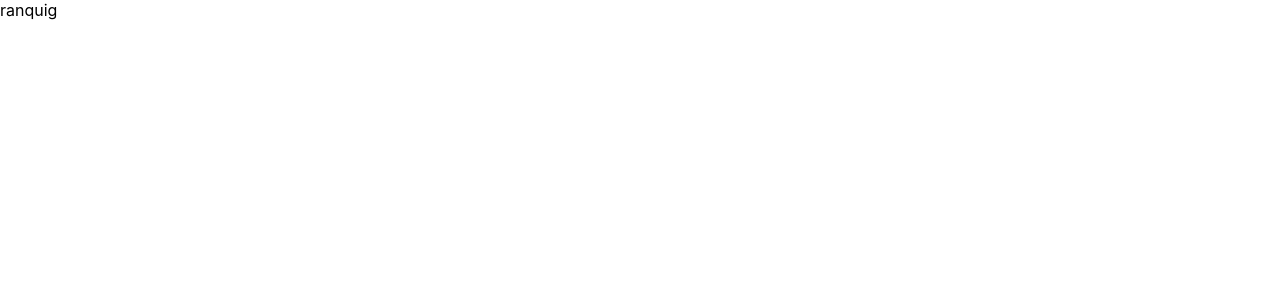
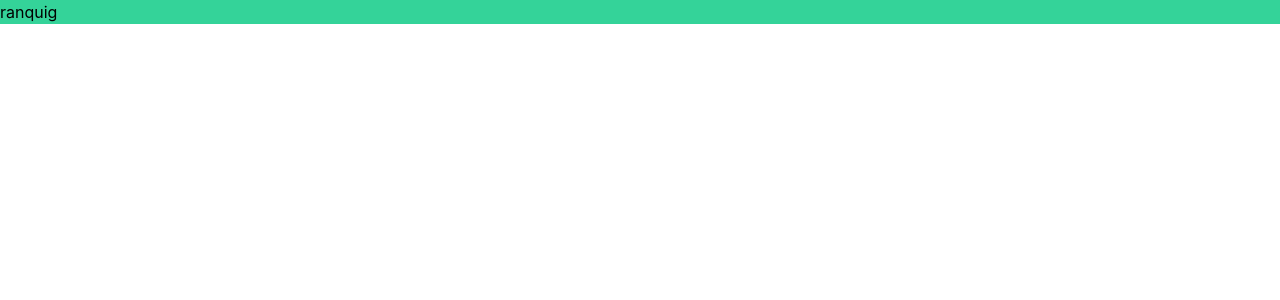
Before and after one commit to kevito3d/dude-next, a Next.js app: page /ranking in a window 1280 px wide. Shown: the top 300 px of the page. Built offline with nearby package versions, Linux system fonts and the light colour scheme.

Commit message:
tabilane de averga

```diff
--- a/package.json
+++ b/package.json
@@ -13,7 +13,10 @@
     "react-dom": "17.0.2"
   },
   "devDependencies": {
+    "autoprefixer": "^10.4.0",
     "eslint": "7.32.0",
-    "eslint-config-next": "12.0.3"
+    "eslint-config-next": "12.0.3",
+    "postcss": "^8.3.11",
+    "tailwindcss": "^2.2.19"
   }
 }
--- a/pages/ranking/index.js
+++ b/pages/ranking/index.js
@@ -1,6 +1,6 @@
 const ranking = ()=>{
     return (
-        <div>ranquig</div>
+        <div className="bg-green-400">ranquig</div>
     );
 }
 export default ranking;
--- /dev/null
+++ b/postcss.config.js
@@ -0,0 +1,6 @@
+module.exports = {
+  plugins: {
+    tailwindcss: {},
+    autoprefixer: {},
+  },
+}
--- a/styles/globals.css
+++ b/styles/globals.css
@@ -1,3 +1,6 @@
+@tailwind base;
+@tailwind components;
+@tailwind utilities;
 html,
 body {
   padding: 0;
--- /dev/null
+++ b/tailwind.config.js
@@ -0,0 +1,11 @@
+module.exports = {
+  purge: ['./pages/**/*.{js,ts,jsx,tsx}', './components/**/*.{js,ts,jsx,tsx}'],
+  darkMode: false, // or 'media' or 'class'
+  theme: {
+    extend: {},
+  },
+  variants: {
+    extend: {},
+  },
+  plugins: [],
+}
```
Also changed, not shown: 1 other file (tests, documents, lock files or other folders).
